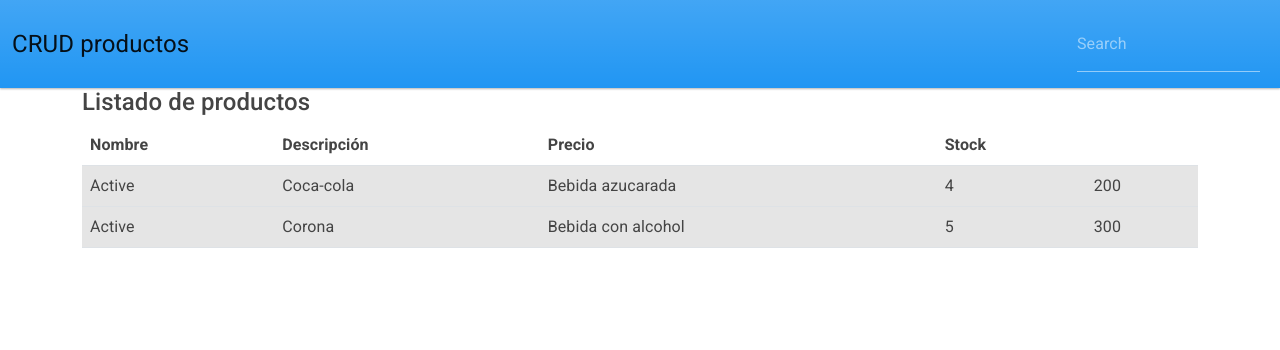
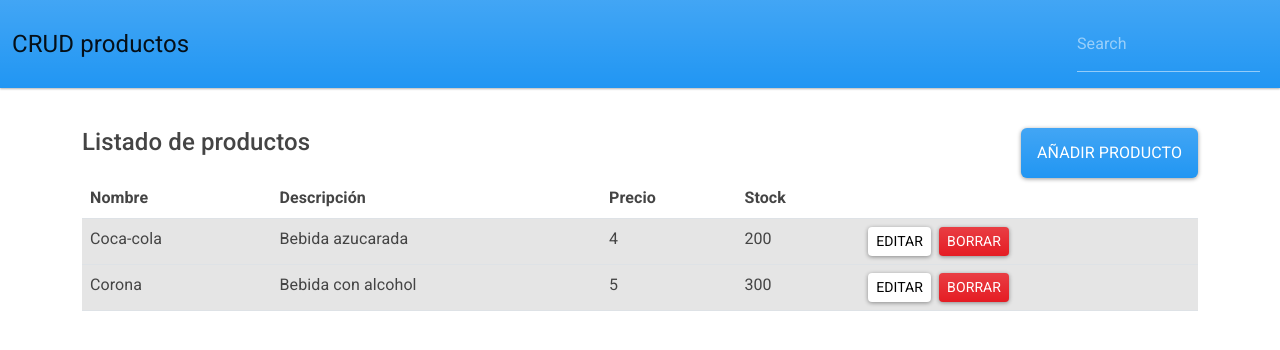
Before and after one commit to jc-alvarez-fdez/frontend, an Angular app: page / in a window 1280 px wide. Shown: the top 350 px of the page. Built offline with nearby package versions, Linux system fonts and the light colour scheme.

Commit message:
estructura básica de la lista de productos

```diff
--- a/src/app/_components/list-products/list-products.component.css
+++ b/src/app/_components/list-products/list-products.component.css
@@ -0,0 +1,5 @@
+header  {
+  margin-top: 40px;
+  display: flex;
+  justify-content: space-between;
+ }
--- a/src/app/_components/list-products/list-products.component.html
+++ b/src/app/_components/list-products/list-products.component.html
@@ -1,6 +1,9 @@
 <div class="container">
-  <h4>Listado de productos</h4>
-  <table class="table table-hover">
+  <header>
+    <h4>Listado de productos</h4>
+    <button type="button" class="btn btn-primary">Añadir producto</button>
+  </header>
+    <table class="table table-hover">
     <thead>
       <tr>
         <th scope="col">Nombre</th>
@@ -12,11 +15,13 @@
     </thead>
     <tbody>
       <tr *ngFor="let item of listProducts" class="table-active">
-        <td scope="row">Active</td>
         <td>{{item.name}}</td>
         <td>{{item.description}}</td>
         <td>{{item.price}}</td>
         <td>{{item.stock}}</td>
+        <td>
+          <button type="button" class="btn btn-secondary btn-sm">Editar</button>
+          <button type="button" class="btn btn-danger btn-sm ms-2">Borrar</button></td>
       </tr>
     </tbody>
   </table>
```
